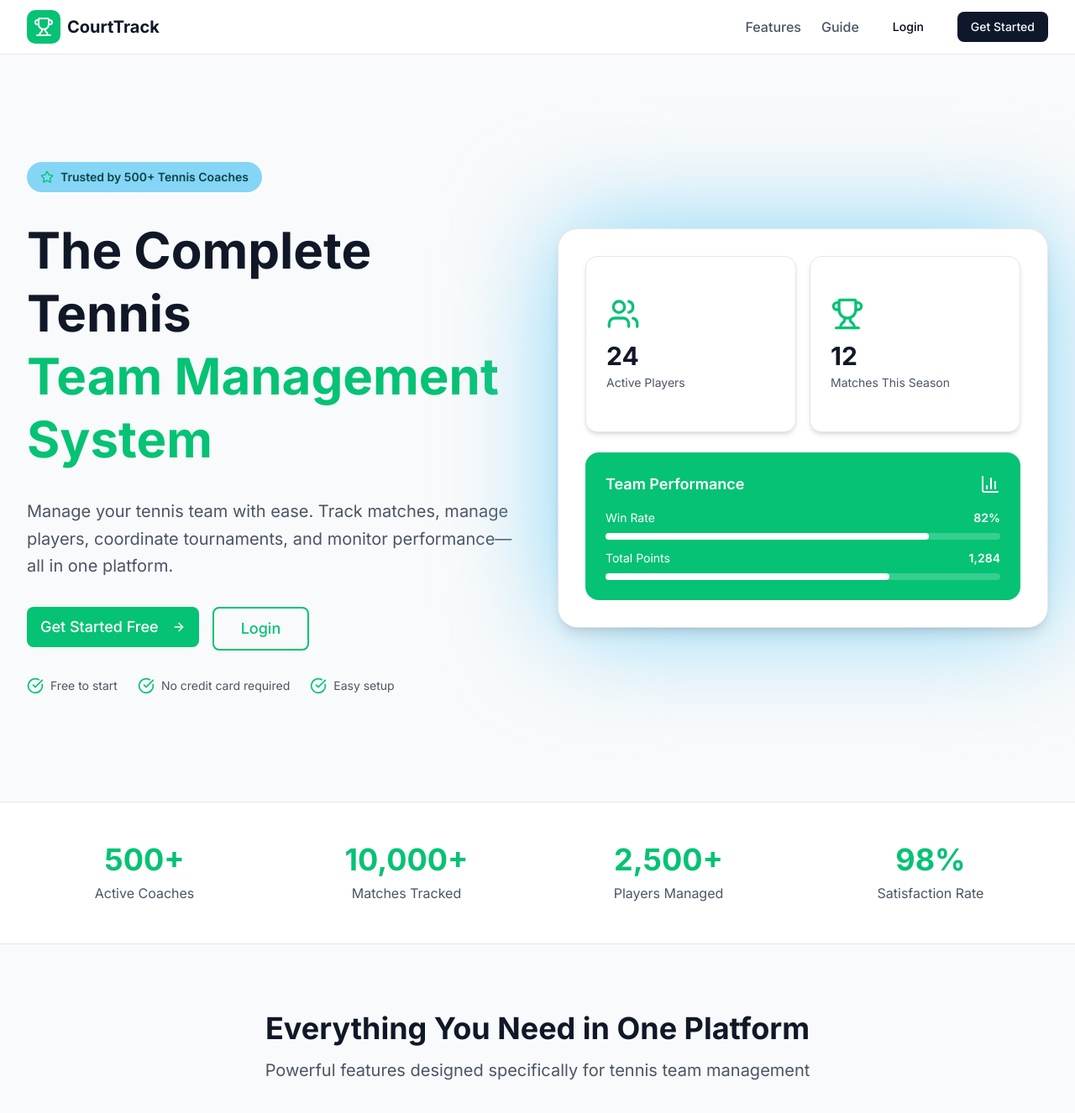
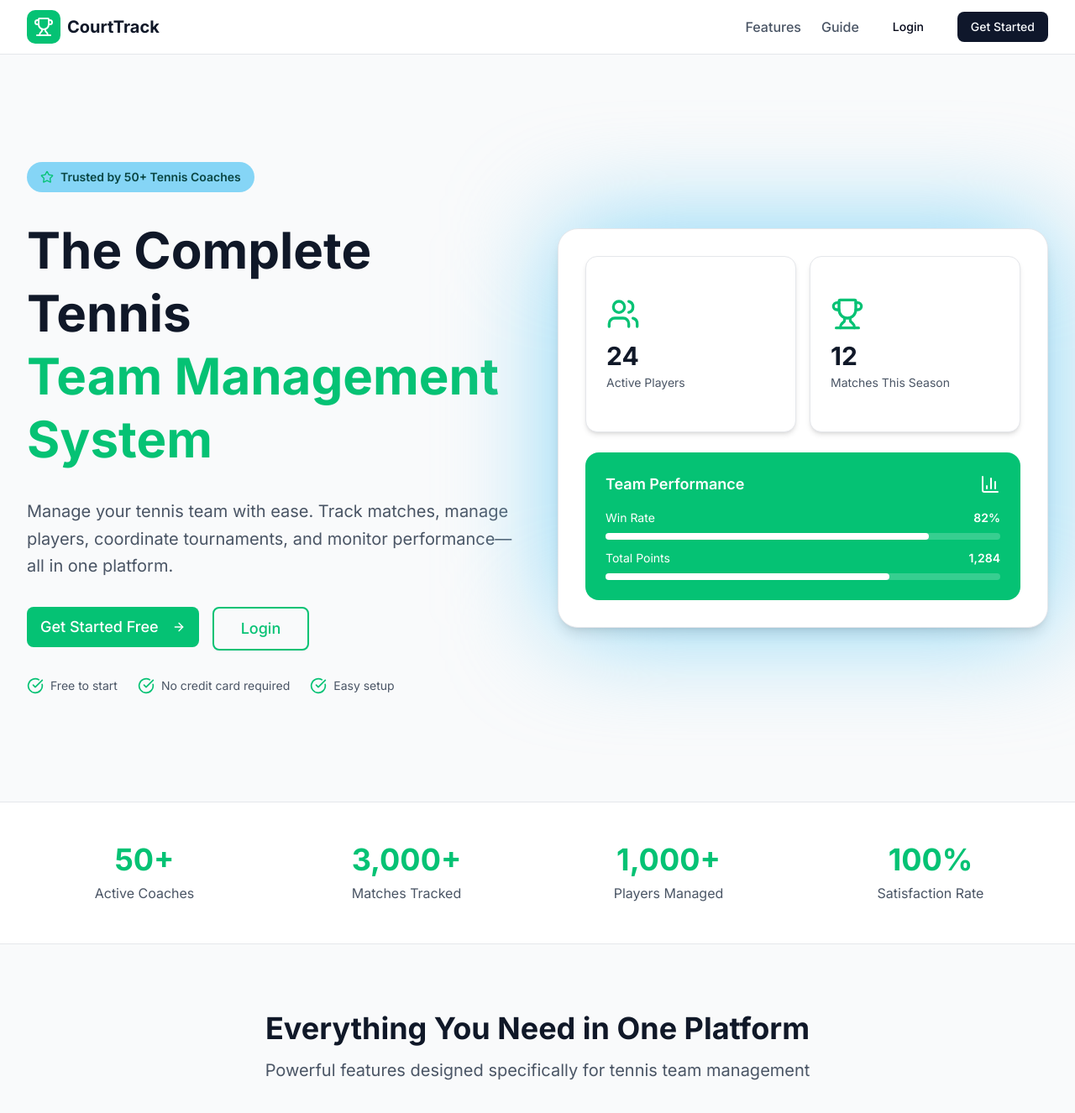
Before and after one commit to svar-chandak/CourtTracknew, a Next.js app in the folder tennis-coach-app/: page / in a window 1280 px wide. Shown: the top 1326 px of the page at 84% size. Built offline with nearby package versions, Linux system fonts and the light colour scheme; no server answers.

Commit message:
Update branding colors and statistics on login and home pages
Changed primary accent color from blue to green (#05C274) on the login page and updated link/button hover states. Revised coach and app statistics on both login and home pages to reflect updated numbers.

```diff
--- a/tennis-coach-app/app/(auth)/login/page.tsx
+++ b/tennis-coach-app/app/(auth)/login/page.tsx
@@ -53,7 +53,7 @@ export default function LoginPage() {
     <div className="min-h-screen bg-gray-50">
       <div className="flex min-h-screen">
         {/* Left Side - Image/Content */}
-        <div className="hidden lg:flex lg:w-1/2 bg-blue-600 relative overflow-hidden">
+        <div className="hidden lg:flex lg:w-1/2 bg-[#05C274] relative overflow-hidden">
           <div className="relative z-10 flex flex-col justify-center items-center text-white p-12">
             <div className="text-center max-w-md">
               <Circle className="h-16 w-16 mx-auto mb-6 text-white/90" />
@@ -69,7 +69,7 @@ export default function LoginPage() {
                   </svg>
                 ))}
               </div>
-              <p className="text-sm text-white/80 mt-2">Trusted by 500+ Tennis Coaches</p>
+              <p className="text-sm text-white/80 mt-2">Trusted by 50+ Tennis Coaches</p>
             </div>
           </div>
         </div>
@@ -180,7 +180,7 @@ export default function LoginPage() {
                     Remember me
                   </label>
                 </div>
-                <Link href="/forgot-password" className="text-sm text-blue-600 hover:text-blue-700">
+                <Link href="/forgot-password" className="text-sm text-[#05C274] hover:text-[#094542]">
                   Forgot password?
                 </Link>
               </div>
@@ -189,7 +189,7 @@ export default function LoginPage() {
               <Button
                 type="submit"
                 disabled={isLoading}
-                className="w-full h-12 bg-blue-600 hover:bg-blue-700 text-white font-medium"
+                className="w-full h-12 bg-[#05C274] hover:bg-[#094542] text-white font-medium"
               >
                 {isLoading ? (
                   <div className="flex items-center justify-center">
--- a/tennis-coach-app/app/page.tsx
+++ b/tennis-coach-app/app/page.tsx
@@ -64,7 +64,7 @@ export default function HomePage() {
             <div className="space-y-8">
               <div className="inline-flex items-center px-4 py-2 rounded-full bg-[#85D5F6] bg-opacity-20 text-[#094542] text-sm font-semibold">
                 <Star className="h-4 w-4 mr-2 text-[#05C274]" />
-                Trusted by 500+ Tennis Coaches
+                Trusted by 50+ Tennis Coaches
               </div>
 
               <h1 className="text-5xl lg:text-6xl font-bold text-gray-900 leading-tight">
@@ -189,19 +189,19 @@ export default function HomePage() {
         <div className="max-w-7xl mx-auto px-4 sm:px-6 lg:px-8">
           <div className="grid grid-cols-2 md:grid-cols-4 gap-8">
             <div className="text-center">
-              <div className="text-4xl font-bold text-[#05C274] mb-2">500+</div>
+              <div className="text-4xl font-bold text-[#05C274] mb-2">50+</div>
               <div className="text-gray-600">Active Coaches</div>
             </div>
             <div className="text-center">
-              <div className="text-4xl font-bold text-[#05C274] mb-2">10,000+</div>
+              <div className="text-4xl font-bold text-[#05C274] mb-2">3,000+</div>
               <div className="text-gray-600">Matches Tracked</div>
             </div>
             <div className="text-center">
-              <div className="text-4xl font-bold text-[#05C274] mb-2">2,500+</div>
+              <div className="text-4xl font-bold text-[#05C274] mb-2">1,000+</div>
               <div className="text-gray-600">Players Managed</div>
             </div>
             <div className="text-center">
-              <div className="text-4xl font-bold text-[#05C274] mb-2">98%</div>
+              <div className="text-4xl font-bold text-[#05C274] mb-2">100%</div>
               <div className="text-gray-600">Satisfaction Rate</div>
             </div>
           </div>
```
